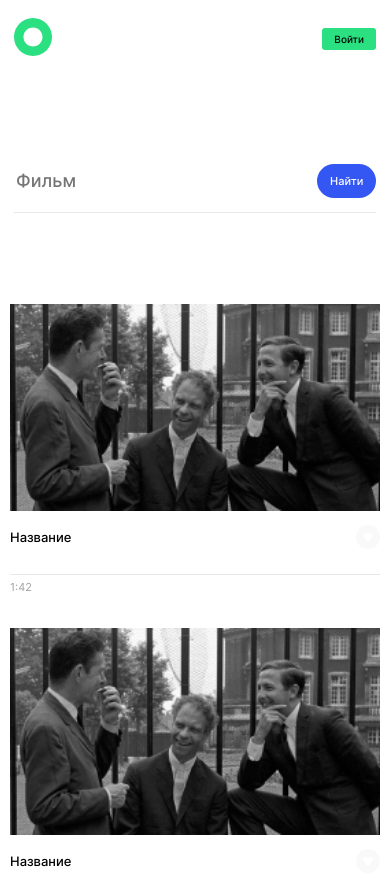
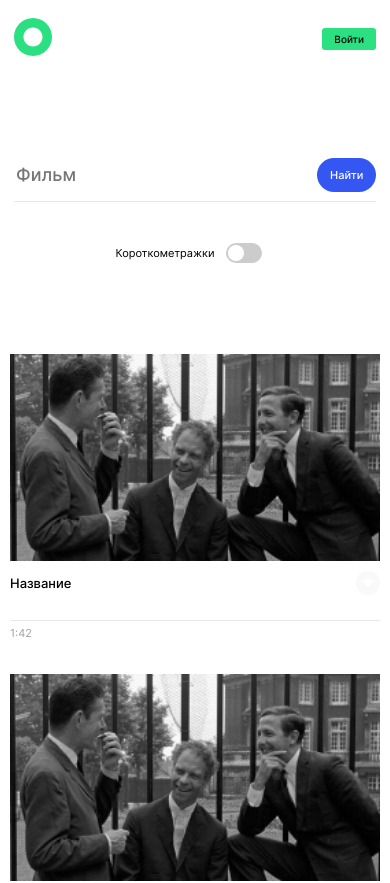
Before and after one commit to 1998max7362/movies-explorer-frontend, a React (Create React App) app: page /movies in a window 390 px wide. Shown: the top 883 px of the page. Built offline with nearby package versions, Linux system fonts and the light colour scheme.

Commit message:
Movies есть

```diff
--- a/src/components/Movies/Movies.css
+++ b/src/components/Movies/Movies.css
@@ -23,7 +23,7 @@
 }
 
 .movies__item-container {
-  padding-top: 14px;
+  padding-top: 10px;
   padding-bottom: 25px;
   border-bottom: 1px solid #e8e8e8;
   display: flex;
@@ -69,6 +69,6 @@
   .movies__grid {
     row-gap: 34px;
     align-items: center;
-    column-gap: 0;
+    /* column-gap: 0; */
   };
 }
--- a/src/components/Movies/SearchForm/SearchForm.css
+++ b/src/components/Movies/SearchForm/SearchForm.css
@@ -3,7 +3,7 @@
 }
 
 .search__row{
-  padding-bottom: 14px;
+  padding-bottom: 13px;
   border-bottom: 1px solid #E8E8E8;
   display: flex;
   justify-content: space-between;
@@ -37,7 +37,7 @@
   display: flex;
   align-items: center;
   padding: 0;
-  margin: 28px 0 0 0;
+  margin-top: 32px;
 }
 
 .search-form__switch {
@@ -95,7 +95,7 @@
   font-family: 'Inter', Arial, sans-serif;
   font-style: normal;
   font-weight: 400;
-  font-size: 12px;
+  font-size: 13px;
   line-height: 18px;
   text-rendering: optimizeLegibility;
   text-decoration: none;
@@ -111,18 +111,25 @@
   }
 
   .search-form__short-movies-switch {
-    justify-content: flex-end;
+    flex-direction: row-reverse;
+  }
+  .search-form__switch {
+    margin-left: 12px;
   }
 }
 
 @media screen and (max-width: 540px) {
   .search{
-    padding-top: 90px;
+    padding-top: 84px;
     padding-bottom: 51px;
+  }
+  .search__row{
+    padding-bottom: 9px;
   }
 
   .search-form__short-movies-switch {
     justify-content: center;
+    margin-top: 41px;
   }
 
   .search-form__short-movies-text {
@@ -130,7 +137,7 @@
   }
 
   .search-form__switch {
-    margin: 0 13px 0 0;
+    margin-left: 12px;
   }
 
   .search__input{
--- a/src/components/Movies/SearchForm/SearchMovies.js
+++ b/src/components/Movies/SearchForm/SearchMovies.js
@@ -10,12 +10,12 @@ export const SearchMovies = () => {
       <input className="search__input" type="text" placeholder="Фильм"/>
         <button className="search__button" type="submit">Найти</button>
     </div>
-    {/* <div className="search-form__short-movies-switch">
+    <div className="search-form__short-movies-switch">
       <label className="search-form__switch">
         <input className="search-form__checkbox" type="checkbox" />
         <span className="search-form__slider"></span>
       </label>
       <p className="search-form__short-movies-text">Короткометражки</p>
-    </div> */}
+    </div>
   </form>)
 }
```
